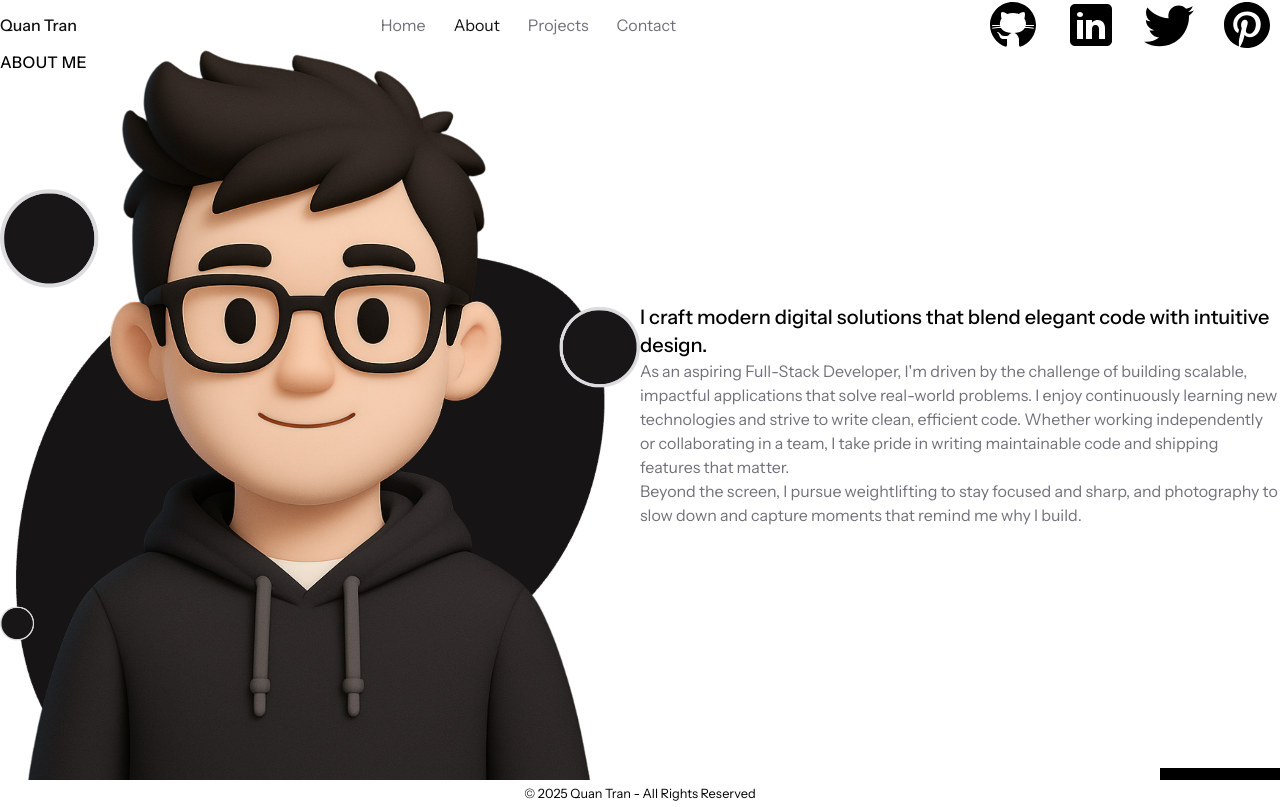
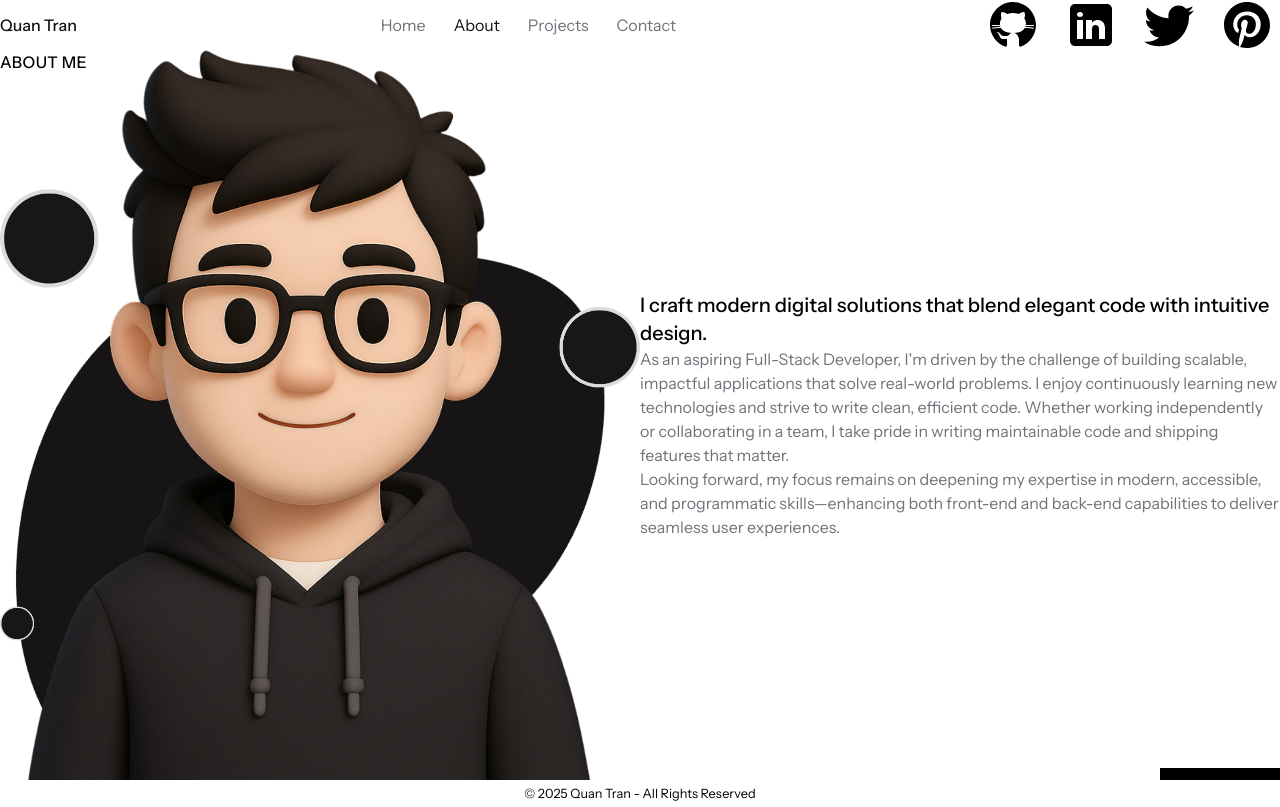
Before and after one commit to Quan987/personal-portfoliov2, a React (Vite) app: page /about in a window 1280 px wide. Built offline with nearby package versions, Linux system fonts and the light colour scheme.

Commit message:
Add skillsIcon array

```diff
--- a/src/pages/AboutPage/about.constants.ts
+++ b/src/pages/AboutPage/about.constants.ts
@@ -1,4 +1,24 @@
 import profile from "@/assets/images/banner/profile.png";
+import {
+  HTMLIcon,
+  JavaScriptIcon,
+  DartIcon,
+  PythonIcon,
+  JavaIcon,
+  PhpIcon,
+  TypeScriptIcon,
+  ExpressIcon,
+  FirebaseIcon,
+  FlutterIcon,
+  MySqlIcon,
+  NodeIcon,
+  ReactIcon,
+  ReduxIcon,
+  SqliteIcon,
+  TailwindIcon,
+  ViteIcon,
+  CSSIcon,
+} from "@/components/icons";
 
 export const ABOUT = {
   header: "About Me",
@@ -7,9 +27,29 @@ export const ABOUT = {
   subheader2:
     "As an aspiring Full-Stack Developer, I'm driven by the challenge of building scalable, impactful applications that solve real-world problems. I enjoy continuously learning new technologies and strive to write clean, efficient code. Whether working independently or collaborating in a team, I take pride in writing maintainable code and shipping features that matter.",
   subheader3:
-    "Beyond the screen, I pursue weightlifting to stay focused and sharp, and photography to slow down and capture moments that remind me why I build.",
+    "Looking forward, my focus remains on deepening my expertise in modern, accessible, and programmatic skills—enhancing both front-end and back-end capabilities to deliver seamless user experiences.",
   illustration: {
     image: profile,
     alt: "profile-alt",
   },
+  skillIcons: [
+    { id: "html-icon", name: "HTML", icon: HTMLIcon },
+    { id: "css-icon", name: "CSS", icon: CSSIcon },
+    { id: "javascript-icon", name: "JavaScript", icon: JavaScriptIcon },
+    { id: "dart-icon", name: "Dart", icon: DartIcon },
+    { id: "python-icon", name: "Python", icon: PythonIcon },
+    { id: "java-icon", name: "Java", icon: JavaIcon },
+    { id: "typescript-icon", name: "TypeScript", icon: TypeScriptIcon },
+    { id: "vite-icon", name: "Vite", icon: ViteIcon },
+    { id: "tailwind-icon", name: "Tailwind", icon: TailwindIcon },
+    { id: "firebase-icon", name: "Firebase", icon: FirebaseIcon },
+    { id: "flutter-icon", name: "Flutter", icon: FlutterIcon },
+    { id: "mysql-icon", name: "MySQL", icon: MySqlIcon },
+    { id: "node-icon", name: "Node.js", icon: NodeIcon },
+    { id: "react-icon", name: "React", icon: ReactIcon },
+    { id: "redux-icon", name: "Redux", icon: ReduxIcon },
+    { id: "sqlite-icon", name: "SQLite", icon: SqliteIcon },
+    { id: "express-icon", name: "Express", icon: ExpressIcon },
+    { id: "php-icon", name: "PHP", icon: PhpIcon },
+  ],
 } as const;
```
